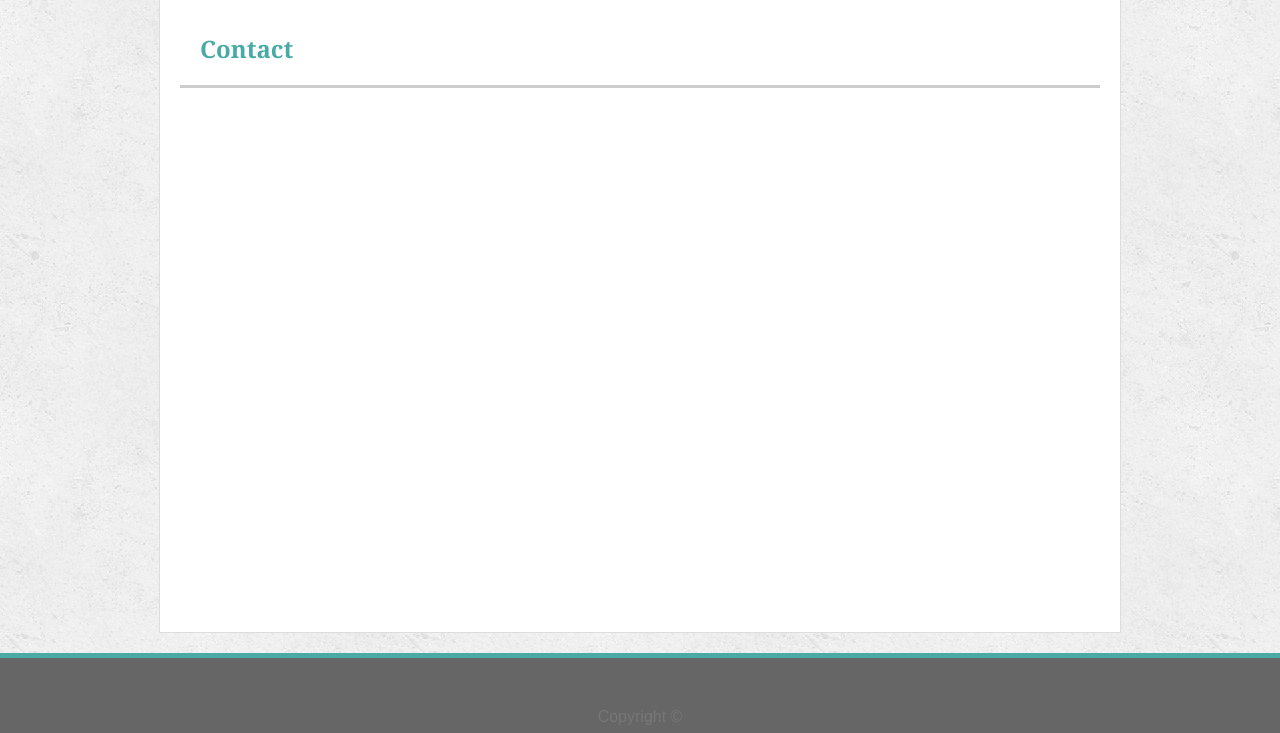
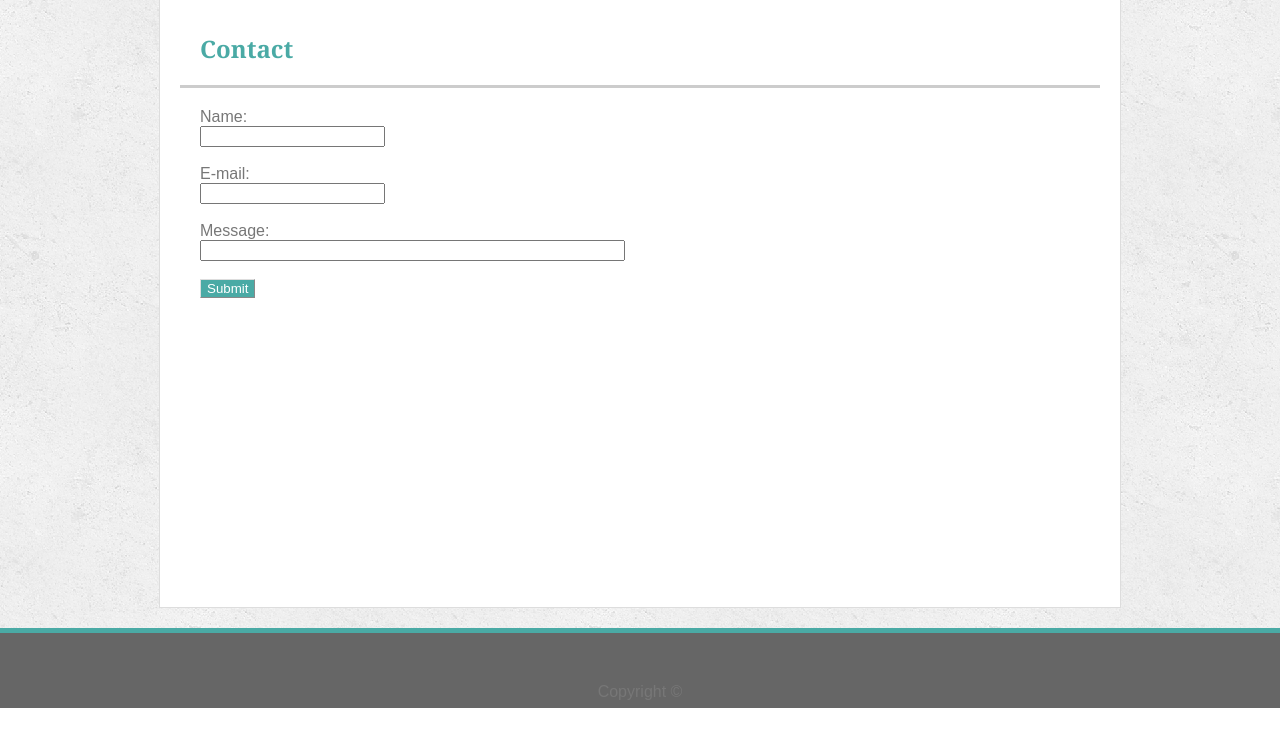
Before and after one commit to loeljee/Basic-Portfolio, a plain HTML site: page contact.html in a window 1280 px wide. Shown: the part 102-835 px from the top of the page. After the commit the page ends 810 px from the top, so only its background shows below. Drawn offline with Linux system fonts and the light colour scheme.

Commit message:
Basic layout of contact page done. Just need to find out how to make message box bigger.

```diff
--- a/assets/css/style.css
+++ b/assets/css/style.css
@@ -92,6 +92,16 @@ footer {
 }
 
 html, body {
-    height: 100%;
+    height: 98%;
     margin: 0px;
 }
+
+form {
+    padding-left: 40px;
+}
+
+#submit {
+    background: #4aaaa5;
+    color: #ffffff;
+    border: 1px outset #dddddd;
+}
--- a/contact.html
+++ b/contact.html
@@ -25,7 +25,15 @@
 
             <h2>Contact</h2>
 
-
+            <form action="mailto:loeljee@gmail.com" method="post" enctype="text/plain">
+                Name:<br>
+                <input type="text" name="name"><br><br>
+                E-mail:<br>
+                <input type="text" name="mail"><br><br>
+                Message:<br>
+                <input type="text" name="message" size="50"><br><br>
+                <input id="submit" type="submit" value="Submit">
+            </form>
 
         </div>
 
```
